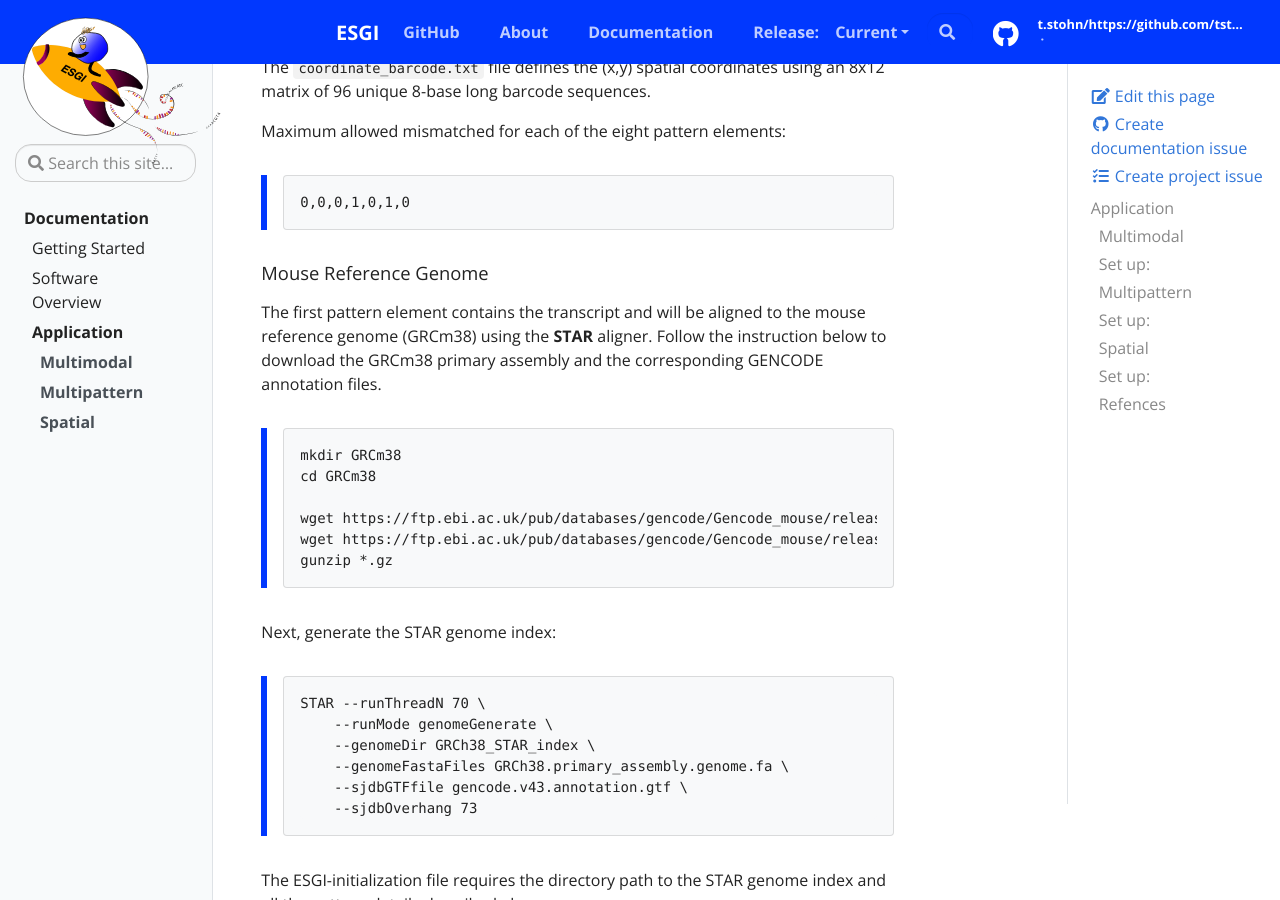
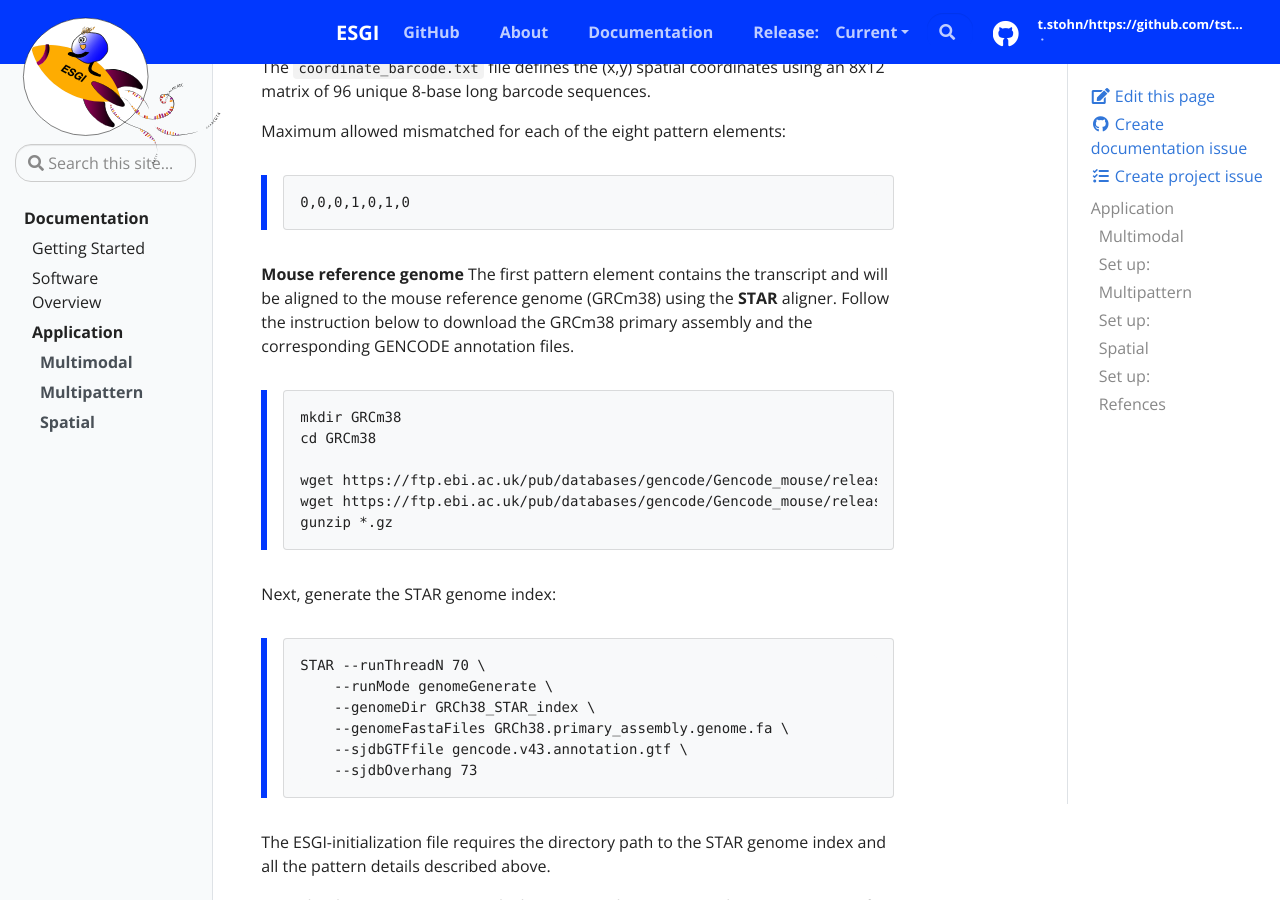
Before and after one commit to tstohn/ESGI.documentation, a Jekyll site: the page built from _docs/application.md, in a window 1280 px wide and 900 px high, scrolled down 9186 px. Built offline with Jekyll 4.4.1, drawn with Linux system fonts in a browser that asks for light colours.

Commit message:
bold instead of heading

````diff
--- a/_docs/application.md
+++ b/_docs/application.md
@@ -293,7 +293,7 @@ Maximum allowed mismatched for each of the eight pattern elements:
 >0,0,0,1,0,1,0
 >```
 
-##### Mouse Reference Genome
+**Mouse reference genome**
 The first pattern element contains the transcript and will be aligned to the mouse reference genome (GRCm38) using the **STAR** aligner. Follow the instruction below to download the GRCm38 primary assembly and the corresponding GENCODE annotation files.
 
 >```
````
